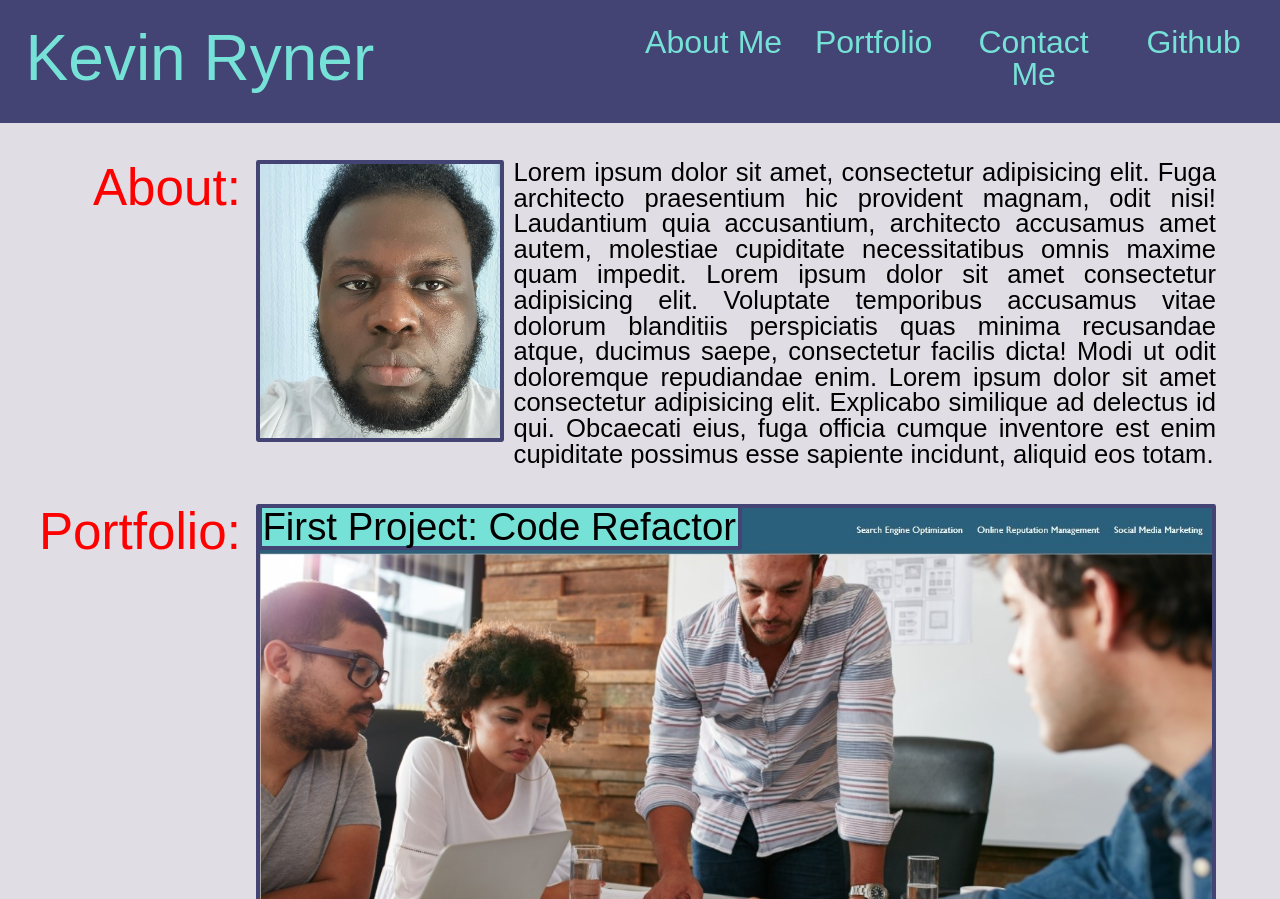
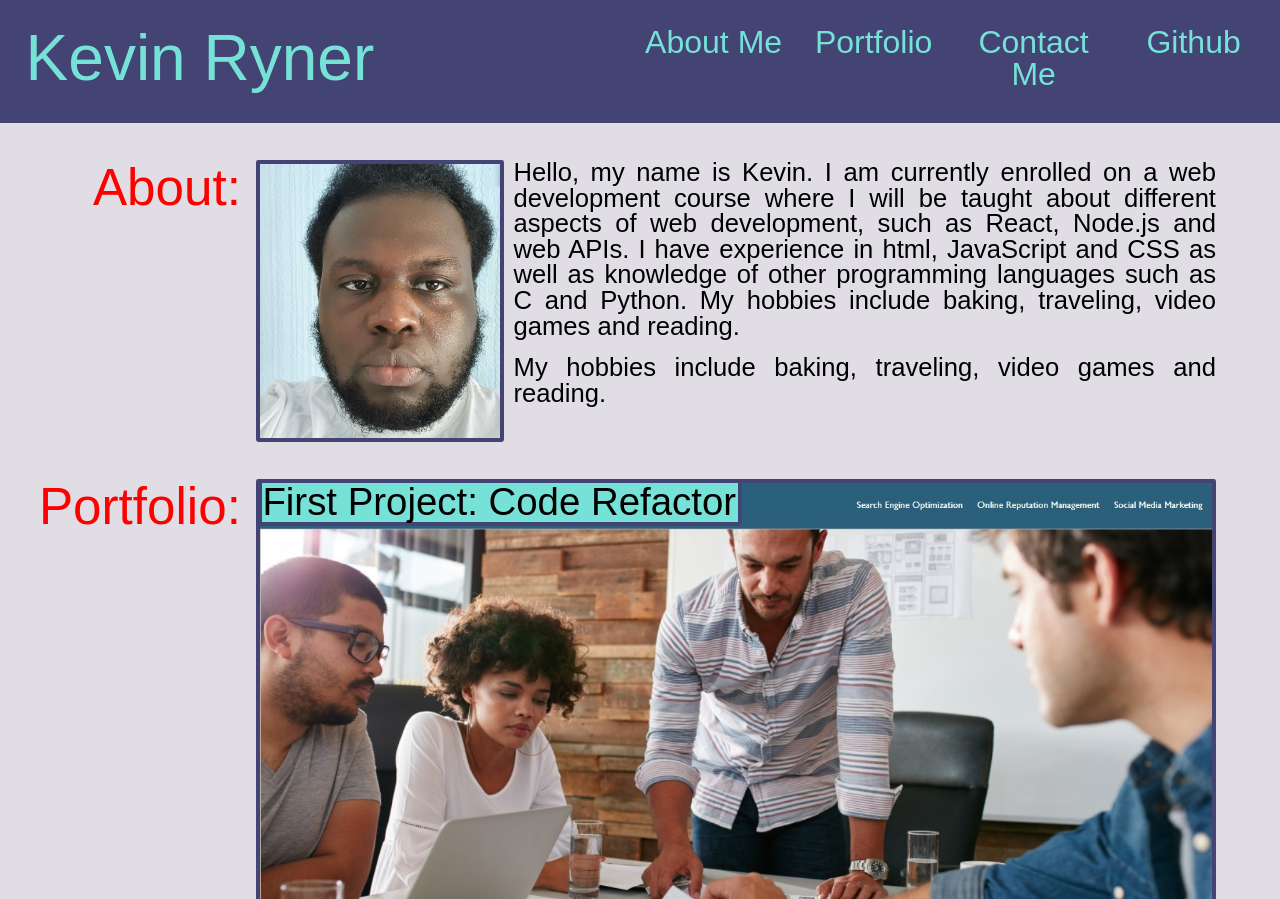
Before and after one commit to kevinjr1998/Professional_Portfolio, a plain HTML site: page index.html in a window 1280 px wide. Shown: the top 899 px of the page. Drawn offline with Linux system fonts and the light colour scheme.

Commit message:
placeholder text updated

```diff
--- a/index.html
+++ b/index.html
@@ -4,14 +4,18 @@
     <meta charset="UTF-8">
     <meta http-equiv="X-UA-Compatible" content="IE=edge">
     <meta name="viewport" content="width=device-width, initial-scale=1.0">
+    <!-- webpage title added here -->
     <title>Kevin Ryner - Professional Portfolio</title>
+    <!-- reset stylesheet and custom style sheet linked below -->
     <link rel="stylesheet" href="./Assets/reset.css">
     <link rel="stylesheet" href="./Assets/style.css">
 
 
 </head>
+
 <body>
     <header>
+        <!--  -->
         <h1 class="float-left"> <a href="#"> Kevin Ryner </a>  </h1>
         <nav class="float-right">
             <p> <a href="#about" >About Me </a></p>
@@ -27,7 +31,11 @@
 
         <section class="Main_Content">
                 <img class="headshot float-left"  src="Assets/headshot.jpg" alt="headshot">
-                <p>Lorem ipsum dolor sit amet, consectetur adipisicing elit. Fuga architecto praesentium hic provident magnam, odit nisi! Laudantium quia accusantium, architecto accusamus amet autem, molestiae cupiditate necessitatibus omnis maxime quam impedit. Lorem ipsum dolor sit amet consectetur adipisicing elit. Voluptate temporibus accusamus vitae dolorum blanditiis perspiciatis quas minima recusandae atque, ducimus saepe, consectetur facilis dicta! Modi ut odit doloremque repudiandae enim. Lorem ipsum dolor sit amet consectetur adipisicing elit. Explicabo similique ad delectus id qui. Obcaecati eius, fuga officia cumque inventore est enim cupiditate possimus esse sapiente incidunt, aliquid eos totam.</p>
+                <p>Hello, my name is Kevin. I am currently enrolled on a web development course where I will be taught about different aspects of web development, such as React, Node.js and web APIs.  I have experience in html, JavaScript and CSS as well as knowledge of other programming languages such as C and Python.
+                    My hobbies include baking, traveling, video games and reading.
+                </p>
+                <br>
+                <p> My hobbies include baking, traveling, video games and reading. </p>
         </section>
     </section>
 
```
